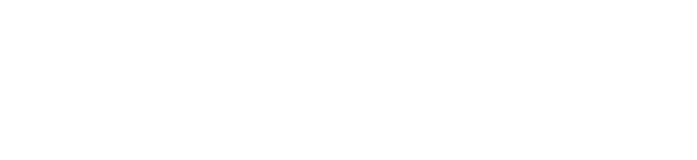
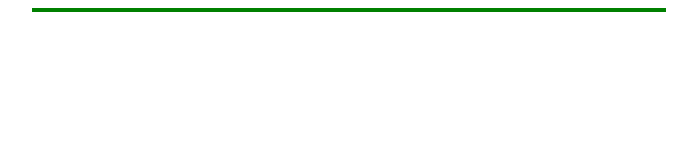
Before and after one commit to Pogi987/sprawdzian, a plain HTML site: page index.html in a window 1280 px wide. Shown: the whole page, without its empty margins (291-988 px from the left). Drawn offline with Linux system fonts and the light colour scheme.

Commit message:
Update index.html

```diff
--- a/index.html
+++ b/index.html
@@ -2,6 +2,6 @@
 	<html lang="pl-PL">
 	<html>
      		<head>
-
-             	<title> Paweł Orzeł </title>
+             	<title> Wykonał Orzeł </title>
      		</head>
+		<HR SIZE=4 WIDTH=50% ALIGN=CENTER COLOR=green>
```
